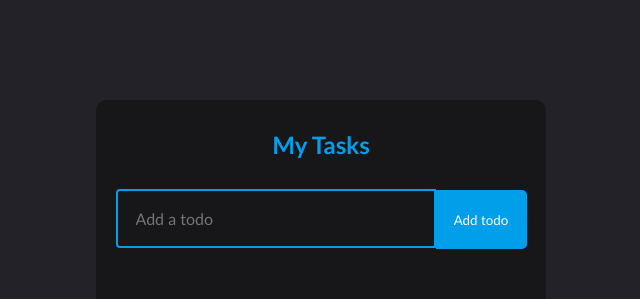
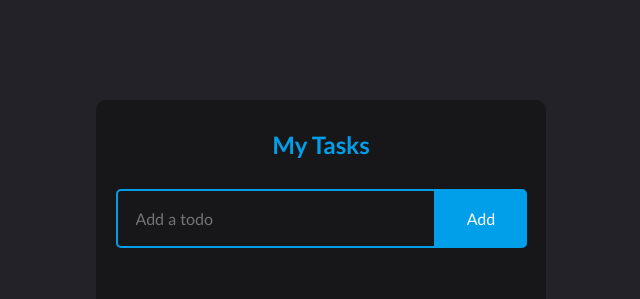
Before and after one commit to lucasli233/react-todo-v1, a React (Create React App) app: page / in a window 1280 px wide. Shown: the top 299 px of the page, without its empty margins (319-959 px from the left). Built offline with nearby package versions, Linux system fonts and the light colour scheme.

Commit message:
optimised for mobile

```diff
--- a/src/App.css
+++ b/src/App.css
@@ -1,5 +1,6 @@
 * {
   box-sizing: border-box;
+
   font-family: "Trebuchet MS", "Lucida Sans Unicode", "Lucida Grande",
     "Lucida Sans", Arial, sans-serif;
   --darkblue: #012f47;
@@ -53,7 +54,7 @@ h1 {
 
 .todoText {
   padding: 18px;
-  border-radius: 4px 0 0 4px;
+  border-radius: 5px 0 0 5px;
   border: 2px solid var(--lightblue);
   outline: none;
   width: 320px;
@@ -68,14 +69,16 @@ h1 {
 }
 
 .todoButton {
-  padding: 22px 0 21px 0;
-  border: none;
+  padding: 18px;
+  border: 2px solid var(--lightblue);
   border-radius: 0 5px 5px 0;
   cursor: pointer;
   outline: none;
   background: var(--lightblue);
   color: white;
   width: 91px;
+  /* height: 35px; */
+  font-size: 16px;
 }
 
 .todoText.edit {
@@ -84,6 +87,7 @@ h1 {
 
 .todoButton.edit {
   background: var(--orange);
+  border: 2px solid var(--orange);
 }
 
 .todoContainer {
--- a/src/components/TodoInput.tsx
+++ b/src/components/TodoInput.tsx
@@ -36,7 +36,7 @@ const TodoInput: React.FC<any> = (props: any) => {
           onChange={handleChange}
           ref={inputRef}
         />
-        <button className="todoButton">Add todo</button>
+        <button className="todoButton">Add</button>
       </div>
     </form>
   );
```
